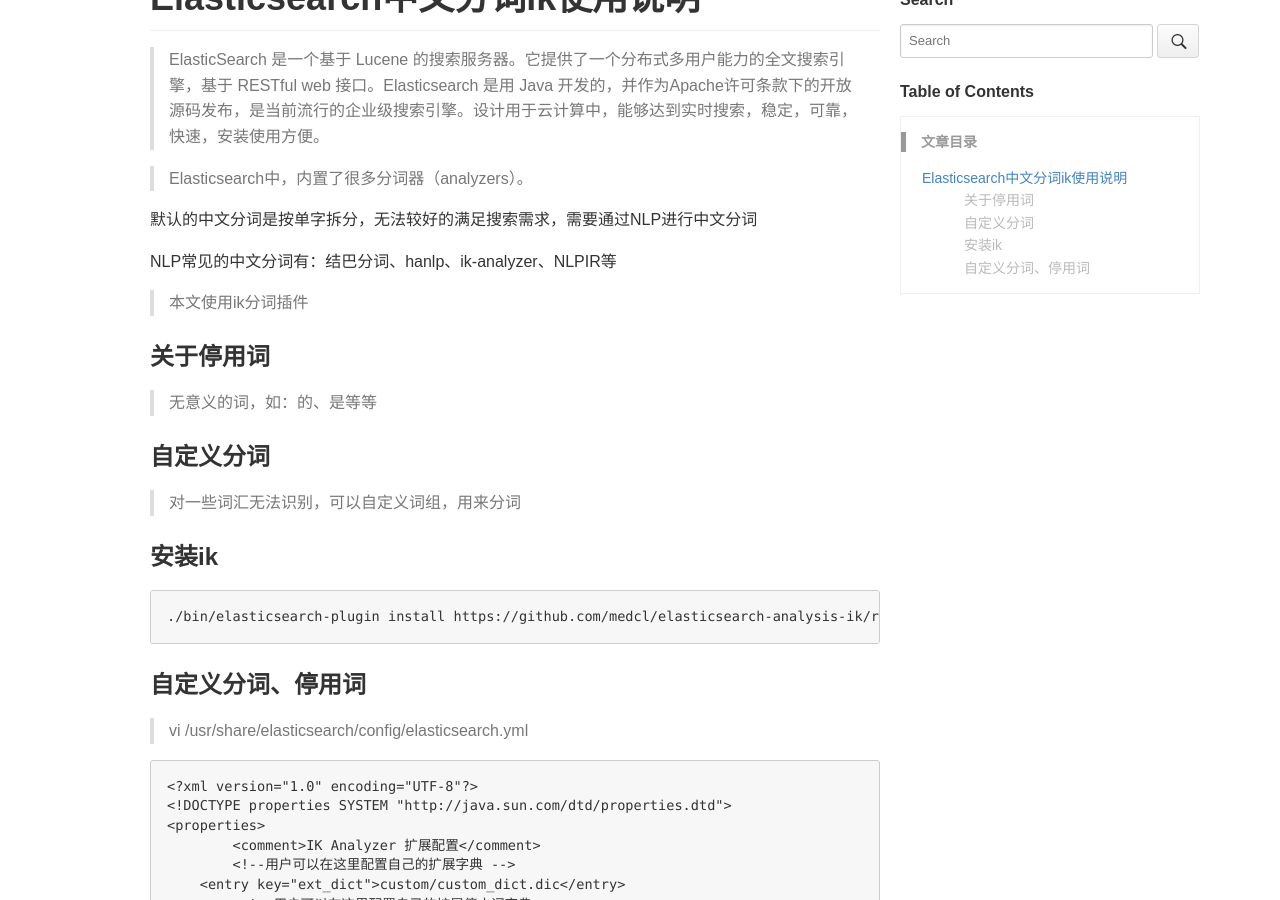
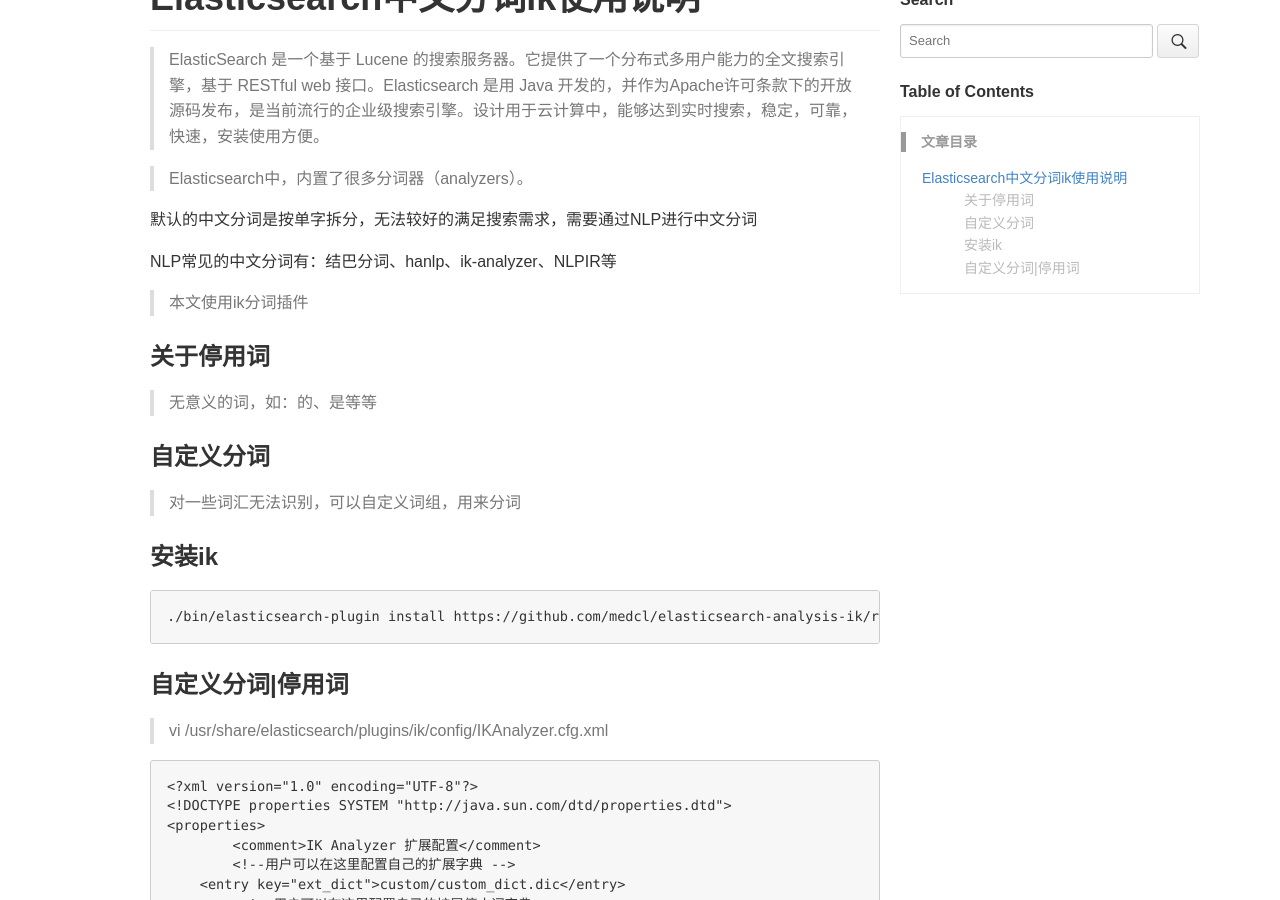
Before and after one commit to icoolworld/icoolworld.github.io, a Jekyll site: the page built from _posts/elk/2020-01-05-Elasticsearch中文分词ik使用说明.md, in a window 1280 px wide and 900 px high, scrolled down 244 px. Built offline with Jekyll 4.4.1, drawn with Linux system fonts in a browser that asks for light colours.

Commit message:
fix style

````diff
--- a/_posts/elk/2020-01-05-Elasticsearch中文分词ik使用说明.md
+++ b/_posts/elk/2020-01-05-Elasticsearch中文分词ik使用说明.md
@@ -28,9 +28,9 @@ NLP常见的中文分词有：结巴分词、hanlp、ik-analyzer、NLPIR等
 ```
 ./bin/elasticsearch-plugin install https://github.com/medcl/elasticsearch-analysis-ik/releases/download/v6.3.0/elasticsearch-analysis-ik-7.1.0.zip
 ```
-### 自定义分词、停用词
+### 自定义分词|停用词
 
-> vi /usr/share/elasticsearch/config/elasticsearch.yml
+> vi /usr/share/elasticsearch/plugins/ik/config/IKAnalyzer.cfg.xml
 
 ```
 <?xml version="1.0" encoding="UTF-8"?>
````
